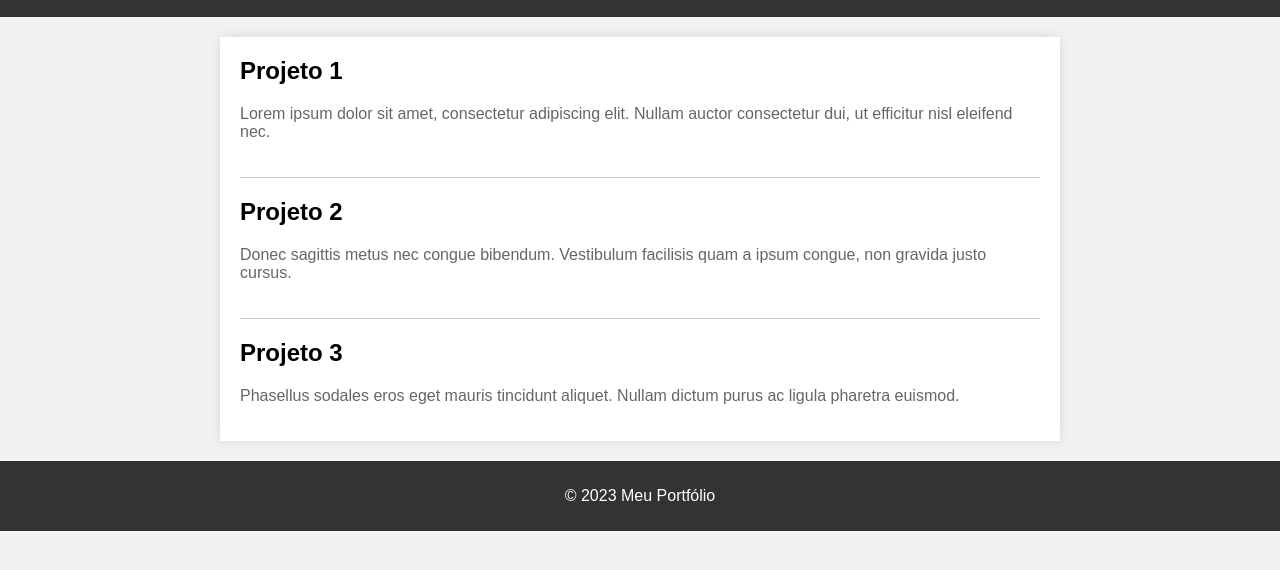
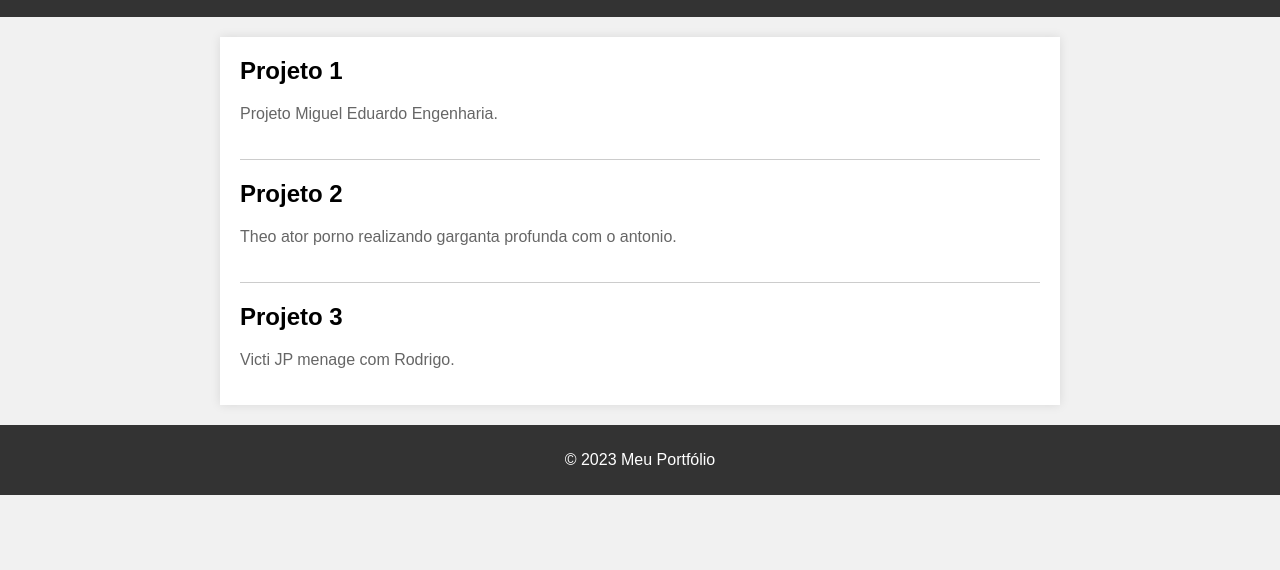
Before and after one commit to Asegunn/repositorio, a plain HTML site: page index.html in a window 1280 px wide. Shown: the part 60-630 px from the top of the page. Drawn offline with Linux system fonts and the light colour scheme.

Commit message:
Update index.html

```diff
--- a/index.html
+++ b/index.html
@@ -65,17 +65,17 @@
   <div class="container">
     <div class="project">
       <h2>Projeto 1</h2>
-      <p>Lorem ipsum dolor sit amet, consectetur adipiscing elit. Nullam auctor consectetur dui, ut efficitur nisl eleifend nec.</p>
+      <p>Projeto Miguel Eduardo Engenharia.</p>
     </div>
 
     <div class="project">
       <h2>Projeto 2</h2>
-      <p>Donec sagittis metus nec congue bibendum. Vestibulum facilisis quam a ipsum congue, non gravida justo cursus.</p>
+      <p>Theo ator porno realizando garganta profunda com o antonio.</p>
     </div>
 
     <div class="project">
       <h2>Projeto 3</h2>
-      <p>Phasellus sodales eros eget mauris tincidunt aliquet. Nullam dictum purus ac ligula pharetra euismod.</p>
+      <p>Victi JP menage com Rodrigo.</p>
     </div>
   </div>
 
```
